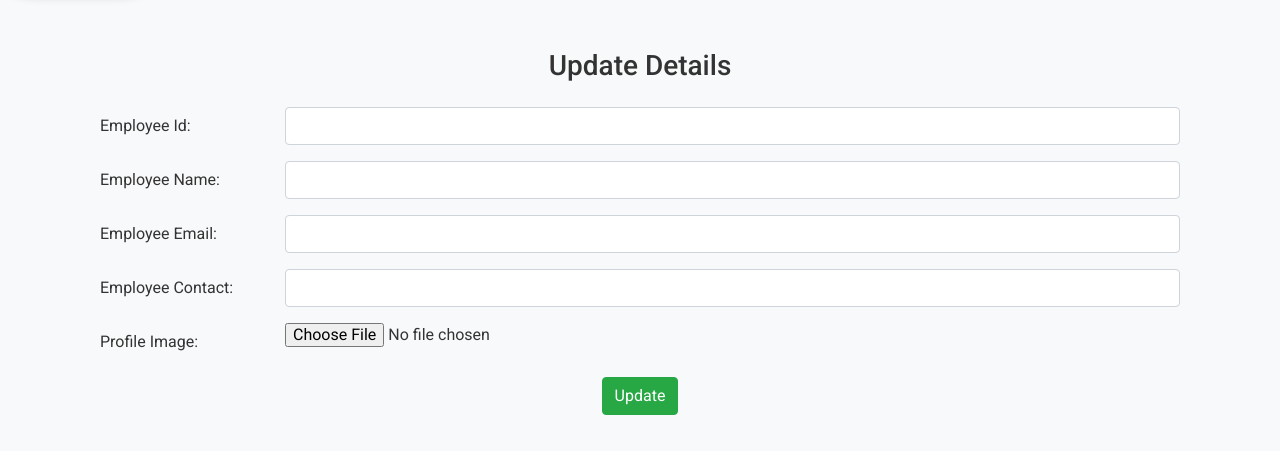
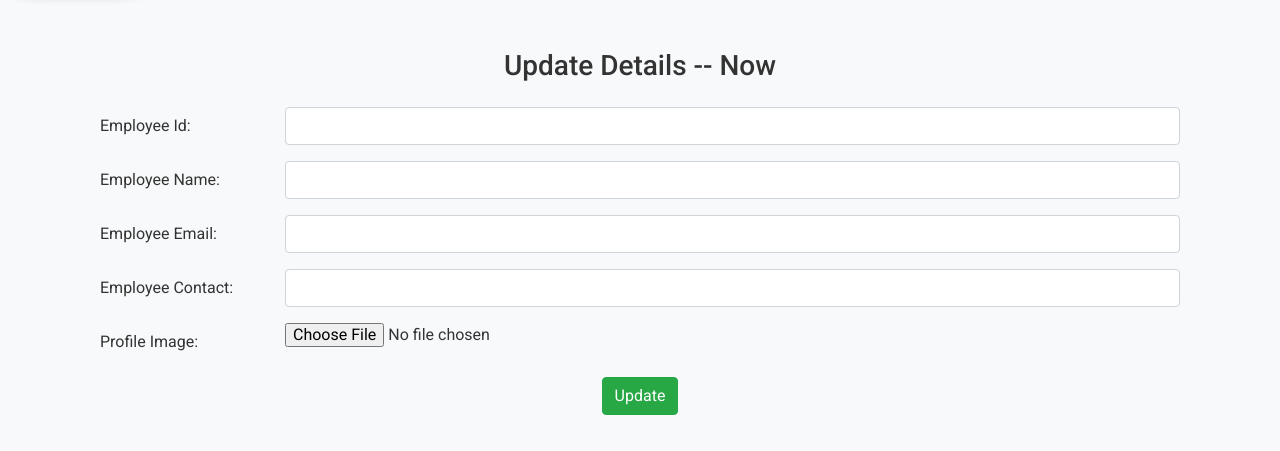
Before and after one commit to Sunil-Chakraborty/CRUD, a Django app: template employee/templates/edit.html in a window 1280 px wide. Shown: the part 59-510 px from the top of the page. Run offline with Django 3.2, Linux system fonts and the light colour scheme; the template is opened without the code that fills it, so the values that code supplies are empty; some libraries are stand-ins or nearby versions.

Commit message:
Update edit.html

```diff
--- a/employee/templates/edit.html
+++ b/employee/templates/edit.html
@@ -17,7 +17,7 @@
         <br>
         <div class="form-group row justify-content-center">
             <div class="col-sm-8 text-center">
-                <h3>Update Details</h3>
+                <h3>Update Details -- Now</h3>
             </div>
         </div>
         <div class="form-group row">
```
